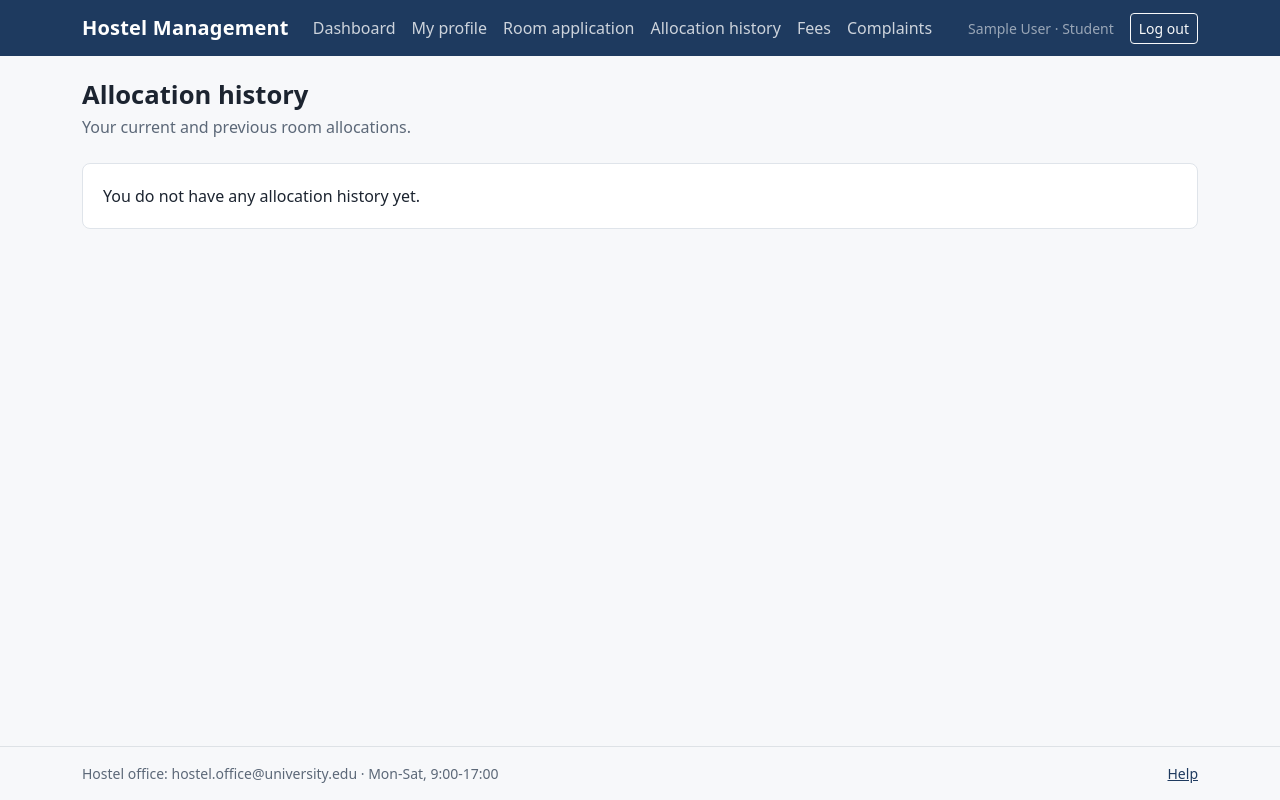
After one commit to rainarijo/hostel-management-system-se-mini-project, a Django app: page /allocation/history/ in a window 1280 px wide. The commit adds this page. Run offline with Django 5.2, Linux system fonts and the light colour scheme; the visitor is signed in with stand-in values (Sample User, id 1); some libraries are stand-ins or nearby versions.

Commit message:
Implement allocation history

```diff
--- a/apps/allocation/services.py
+++ b/apps/allocation/services.py
@@ -27,6 +27,31 @@ def get_open_window(today=None):
     """FR-4.1: the window whose start and end dates include today, or None."""
     today = today or timezone.localdate()
     return ApplicationWindow.objects.filter(start_date__lte=today, end_date__gte=today).first()
+
+
+def student_allocation_history(student):
+    """FR-5.5: allocation records belonging only to one student."""
+    if student is None:
+        return Allocation.objects.none()
+    return (Allocation.objects.filter(student=student)
+            .select_related("room__hostel")
+            .order_by("-start_date", "-created_at", "-pk"))
+
+
+def scoped_allocation_history(actor, query=""):
+    """FR-5.5: allocation history visible to Wardens in their hostels and Administrators."""
+    hostels = scoped_hostels(actor)
+    allocations = (
+        Allocation.objects.filter(room__hostel__in=hostels)
+        .select_related("student", "room__hostel")
+        .order_by("-start_date", "-created_at", "-pk")
+    )
+    query = query.strip()
+    if query:
+        allocations = allocations.filter(
+            Q(student__srn__icontains=query) | Q(student__name__icontains=query)
+        )
+    return allocations
 
 
 def require_open_window(today=None):
--- a/apps/allocation/urls.py
+++ b/apps/allocation/urls.py
@@ -13,6 +13,8 @@ urlpatterns = [
     path("applications/<int:pk>/allocate/", views.allocate_view, name="allocate"),
     path("applications/<int:pk>/reject/", views.reject_view, name="reject"),
     path("applications/<str:application_no>/", views.application_detail, name="application_detail"),
+    path("allocation/history/", views.allocation_history, name="history"),
+    path("manage/allocation-history/", views.allocation_history_manage, name="history_manage"),
     path("manage/windows/", views.window_list, name="window_list"),
     path("manage/windows/new/", views.window_create, name="window_create"),
     path("manage/windows/<int:pk>/edit/", views.window_edit, name="window_edit"),
--- a/apps/allocation/views.py
+++ b/apps/allocation/views.py
@@ -16,8 +16,8 @@ from apps.rooms.models import Hostel, Room, RoomType
 from .forms import ApplicationForm, ApplicationWindowForm
 from .models import ApplicationStatus, ApplicationWindow, RoomApplication
 from .services import (GROUP_PRIORITY, GROUP_YEAR_1, allocate, auto_allocate, candidate_beds, get_open_window,
-                       list_pending, reject, scoped_applications, scoped_hostels, submit_application,
-                       vacancy_by_room_type, window_status)
+                       list_pending, reject, scoped_allocation_history, scoped_applications, scoped_hostels,
+                       student_allocation_history, submit_application, vacancy_by_room_type, window_status)
 
 YEAR_CHOICES = (1, 2, 3, 4)
 GROUP_BADGES = {GROUP_YEAR_1: ("Year 1", "text-bg-success"), GROUP_PRIORITY: ("Priority", "text-bg-warning")}
@@ -110,6 +110,27 @@ def application_detail(request, application_no):
         allocation = application.allocation_set.select_related("room__hostel").first()
     return render(request, "allocation/application_detail.html",
                   {"application": application, "preferences": preferences, "allocation": allocation})
+
+
+@role_required(Role.STUDENT)
+def allocation_history(request):
+    """FR-5.5: show the authenticated student's own current and past allocations."""
+    student = getattr(request.user, "student_profile", None)
+    allocations = student_allocation_history(student)
+    return render(request, "allocation/allocation_history.html", {
+        "allocations": allocations, "is_student_view": True,
+    })
+
+
+@role_required(Role.WARDEN, Role.ADMIN)
+def allocation_history_manage(request):
+    """FR-5.5: show allocation history only within the actor's authorized hostel scope."""
+    query = request.GET.get("q", "").strip()
+    allocations = Paginator(scoped_allocation_history(request.user, query=query), 50).get_page(
+        request.GET.get("page"))
+    return render(request, "allocation/allocation_history.html", {
+        "allocations": allocations, "query": query, "is_student_view": False,
+    })
 
 
 @role_required(Role.WARDEN, Role.ADMIN)
--- /dev/null
+++ b/templates/allocation/allocation_history.html
@@ -0,0 +1,71 @@
+{% extends "base.html" %}
+{% block title %}Allocation history · Hostel Management System{% endblock %}
+{% block content %}
+<h1 class="page-title">Allocation history</h1>
+{% if is_student_view %}
+  <p class="page-lede mb-4">Your current and previous room allocations.</p>
+{% else %}
+  <p class="page-lede mb-4">Current and previous allocations {% if user.role == "WARDEN" %}in your assigned hostels{% else %}across hostels{% endif %}.</p>
+  <form method="get" class="panel mb-3">
+    <div class="row g-2 align-items-end">
+      <div class="col-sm-8 col-md-6">
+        <label for="id_q" class="form-label">Student name or SRN</label>
+        <input type="search" class="form-control" id="id_q" name="q" value="{{ query }}" maxlength="100">
+      </div>
+      <div class="col-auto"><button type="submit" class="btn btn-primary">Search</button></div>
+      {% if query %}<div class="col-auto"><a href="{% url 'allocation:history_manage' %}">Clear</a></div>{% endif %}
+    </div>
+  </form>
+{% endif %}
+
+<section class="panel">
+  {% if allocations %}
+    <div class="table-responsive">
+      <table class="table align-middle mb-0">
+        <caption class="visually-hidden">Allocation history showing rooms, beds, dates and ending reasons</caption>
+        <thead>
+          <tr>
+            {% if not is_student_view %}<th scope="col">Student</th>{% endif %}
+            <th scope="col">Room</th><th scope="col">Bed</th><th scope="col">Start date</th>
+            <th scope="col">End date</th><th scope="col">Ending reason</th><th scope="col">Status</th>
+          </tr>
+        </thead>
+        <tbody>
+          {% for allocation in allocations %}
+            <tr>
+              {% if not is_student_view %}<td>{{ allocation.student.name }} ({{ allocation.student.srn }})</td>{% endif %}
+              <td>{{ allocation.room.hostel.name }} - {{ allocation.room.room_no }}</td>
+              <td>{{ allocation.bed_no }}</td>
+              <td>{{ allocation.start_date|date:"d-m-Y" }}</td>
+              <td>{% if allocation.end_date %}{{ allocation.end_date|date:"d-m-Y" }}{% else %}—{% endif %}</td>
+              <td>{{ allocation.end_reason|default:"—" }}</td>
+              <td>
+                {% if allocation.status == "PROVISIONAL" or allocation.status == "CONFIRMED" %}
+                  <span class="badge text-bg-success">Current · {{ allocation.get_status_display }}</span>
+                {% else %}
+                  <span class="badge text-bg-secondary">{{ allocation.get_status_display }}</span>
+                {% endif %}
+              </td>
+            </tr>
+          {% endfor %}
+        </tbody>
+      </table>
+    </div>
+    {% if not is_student_view and allocations.has_other_pages %}
+      <nav aria-label="Allocation history pages" class="mt-3">
+        <ul class="pagination mb-0">
+          {% if allocations.has_previous %}
+            <li class="page-item"><a class="page-link" href="?{% if query %}q={{ query|urlencode }}&amp;{% endif %}page={{ allocations.previous_page_number }}">Previous</a></li>
+          {% endif %}
+          <li class="page-item active" aria-current="page"><span class="page-link">Page {{ allocations.number }} of {{ allocations.paginator.num_pages }}</span></li>
+          {% if allocations.has_next %}
+            <li class="page-item"><a class="page-link" href="?{% if query %}q={{ query|urlencode }}&amp;{% endif %}page={{ allocations.next_page_number }}">Next</a></li>
+          {% endif %}
+        </ul>
+      </nav>
+    {% endif %}
+  {% else %}
+    <p class="mb-0">{% if is_student_view %}You do not have any allocation history yet.{% elif query %}No allocation history matched that student search within your authorized scope.{% else %}There is no allocation history in your authorized scope.{% endif %}</p>
+  {% endif %}
+</section>
+{% endblock %}
--- a/templates/base.html
+++ b/templates/base.html
@@ -22,11 +22,13 @@
         {% if user.role == "STUDENT" %}
           <li class="nav-item"><a class="nav-link" href="{% url 'students:index' %}">My profile</a></li>
           <li class="nav-item"><a class="nav-link" href="{% url 'allocation:apply' %}">Room application</a></li>
+          <li class="nav-item"><a class="nav-link" href="{% url 'allocation:history' %}">Allocation history</a></li>
           <li class="nav-item"><a class="nav-link" href="{% url 'fees:index' %}">Fees</a></li>
           <li class="nav-item"><a class="nav-link" href="{% url 'complaints:index' %}">Complaints</a></li>
         {% elif user.role == "WARDEN" %}
           <li class="nav-item"><a class="nav-link" href="{% url 'students:index' %}">Students</a></li>
           <li class="nav-item"><a class="nav-link" href="{% url 'allocation:queue' %}">Applications</a></li>
+          <li class="nav-item"><a class="nav-link" href="{% url 'allocation:history_manage' %}">Allocation history</a></li>
           <li class="nav-item"><a class="nav-link" href="{% url 'rooms:index' %}">Rooms</a></li>
           <li class="nav-item"><a class="nav-link" href="{% url 'complaints:index' %}">Complaints</a></li>
           <li class="nav-item"><a class="nav-link" href="{% url 'fees:index' %}">Fees</a></li>
@@ -36,6 +38,7 @@
           <li class="nav-item"><a class="nav-link" href="{% url 'rooms:index' %}">Hostels and rooms</a></li>
           <li class="nav-item"><a class="nav-link" href="{% url 'students:index' %}">Students</a></li>
           <li class="nav-item"><a class="nav-link" href="{% url 'allocation:queue' %}">Applications</a></li>
+          <li class="nav-item"><a class="nav-link" href="{% url 'allocation:history_manage' %}">Allocation history</a></li>
           <li class="nav-item"><a class="nav-link" href="{% url 'allocation:window_list' %}">Application windows</a></li>
           <li class="nav-item"><a class="nav-link" href="{% url 'accounts:account_list' %}">Account administration</a></li>
           <li class="nav-item"><a class="nav-link" href="{% url 'reports:index' %}">Reports</a></li>
```
Also changed, not shown: apps/allocation/tests/test_allocation_history.py (added, +144 -0 lines).
